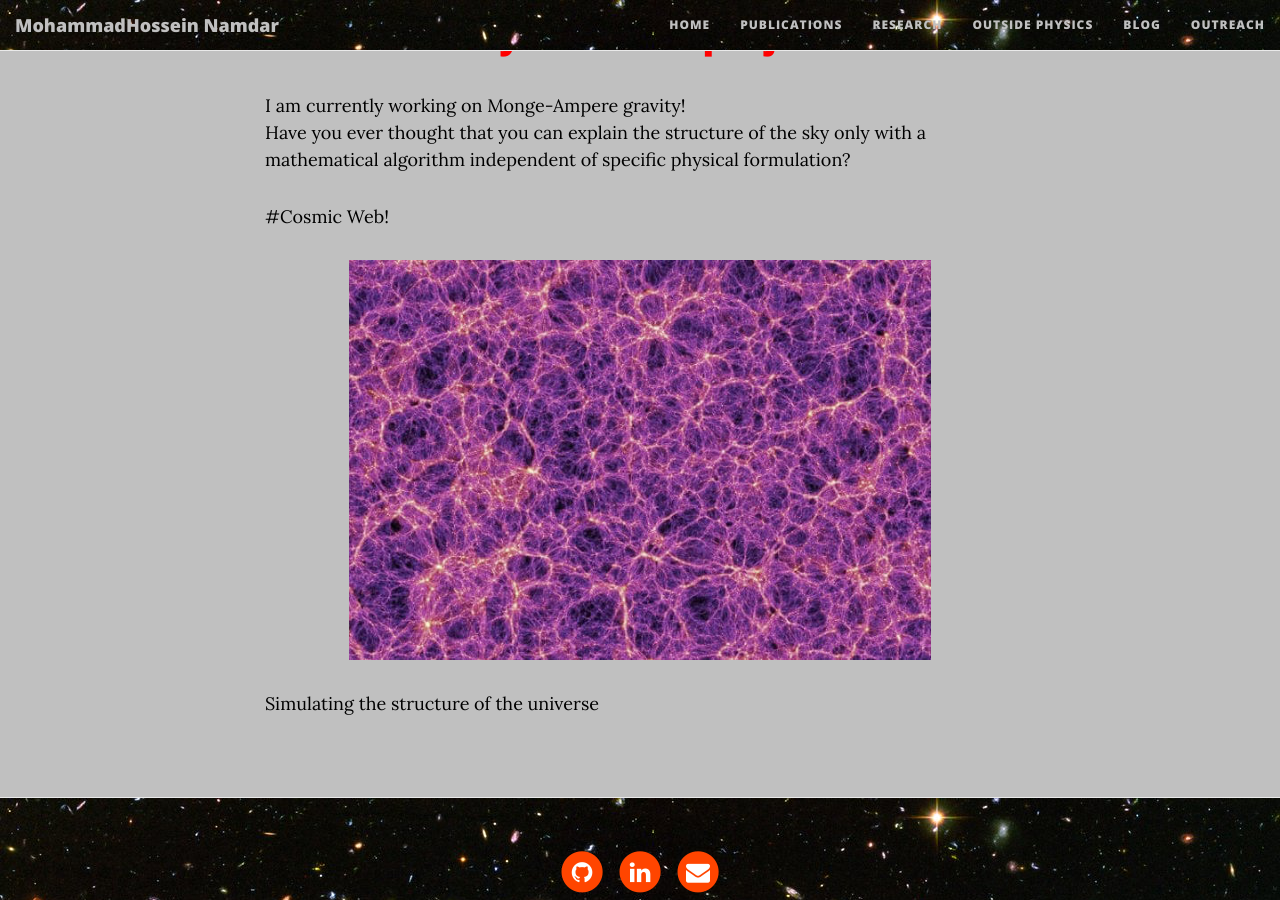
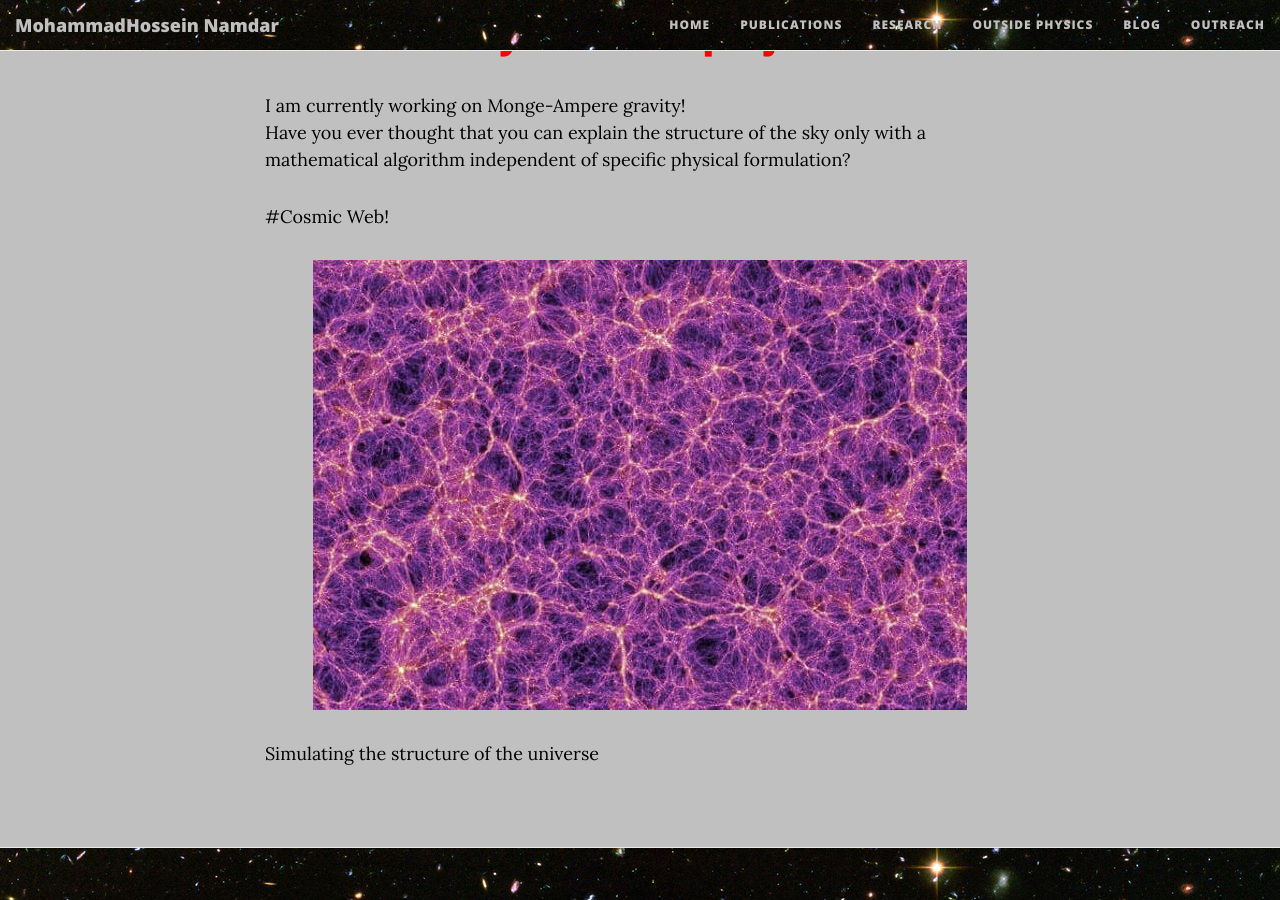
Before and after one commit to mhnamdar/mhnamdar.github.io, a Jekyll site: the page built from Research.md, in a window 1280 px wide and 900 px high, scrolled down 324 px. Built offline with Jekyll 4.4.1, drawn with Linux system fonts in a browser that asks for light colours; nearby versions of some CDN libraries.

Commit message:
Update Research.md

```diff
--- a/Research.md
+++ b/Research.md
@@ -26,5 +26,5 @@ Have you ever thought that you can explain the structure of the sky only with a
 
 #Cosmic Web!
 
-<p align="center"> <img src="../img/cosmicweb.jpg" height="400px"> </p>
+<p align="center"> <img src="../img/cosmicweb.jpg"> </p>
 Simulating the structure of the universe
```
